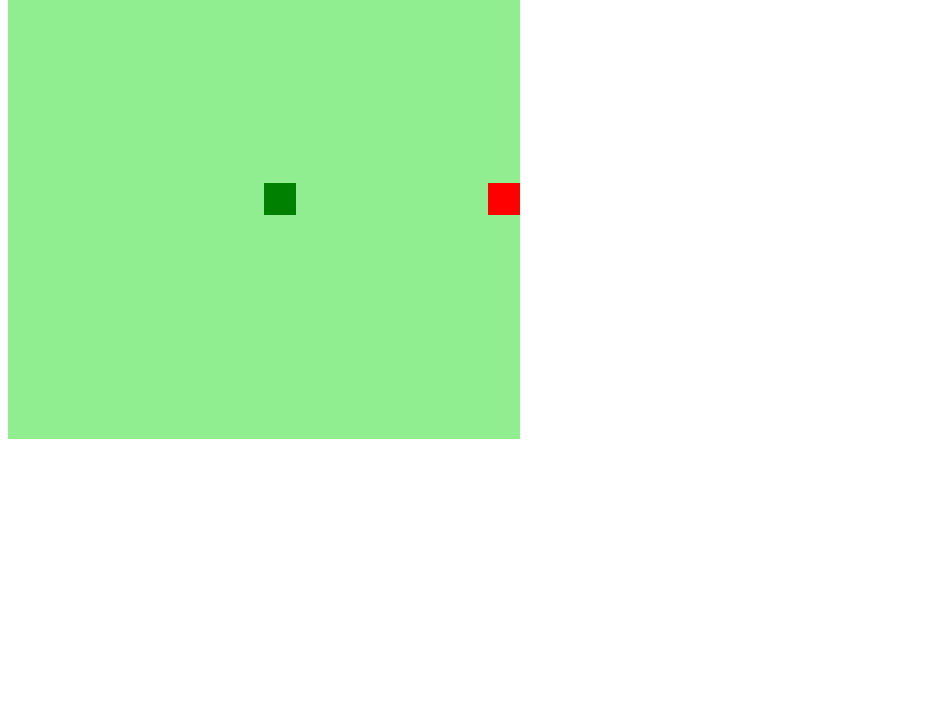
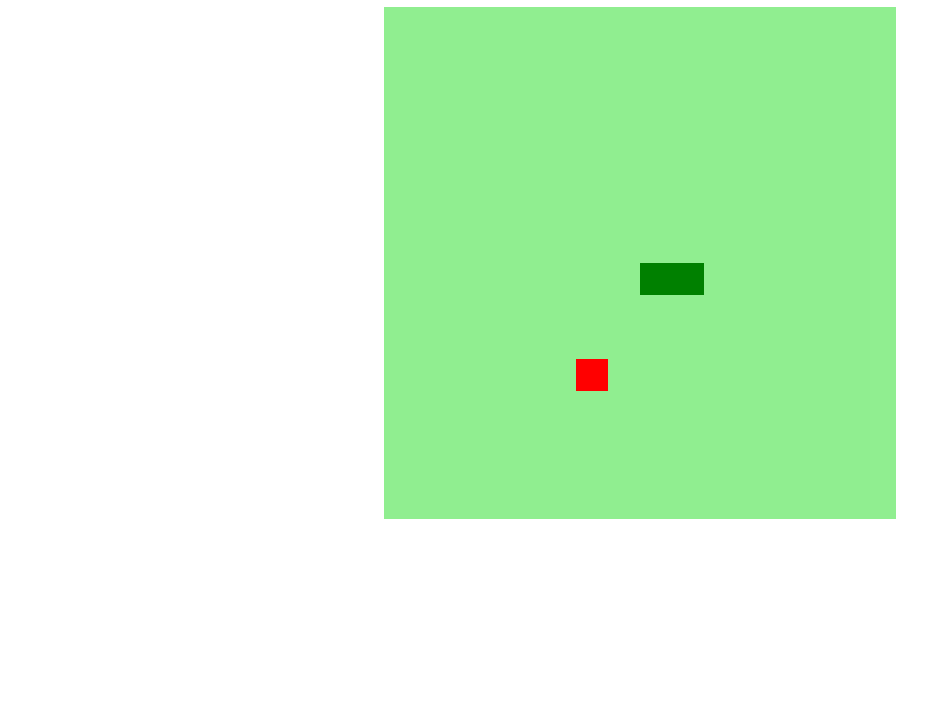
Before and after one commit to fabioml10/snake-game-js, a plain HTML site: page index.html in a window 1280 px wide. Shown: the part 81-800 px from the top of the page, without its empty margins (0-951 px from the left). Drawn offline with Linux system fonts and the light colour scheme.

Commit message:
Styles finished

```diff
--- a/assets/css/style.css
+++ b/assets/css/style.css
@@ -0,0 +1,8 @@
+body {
+  max-height: 100vh;
+  max-width: 100vw;
+  display: flex;
+  flex-direction: column;
+  justify-content: center;
+  align-items: center;
+}
--- a/assets/js/script.js
+++ b/assets/js/script.js
@@ -34,13 +34,13 @@ function drawFood() {
 document.addEventListener('keydown', update)
 
 function update(e) {
-  if(e.keyCode == 37 && direction !== "right"){
+  if (e.keyCode == 37 && direction !== "right") {
     direction = "left"
-  } else if(e.keyCode == 38 && direction !== "down") {
+  } else if (e.keyCode == 38 && direction !== "down") {
     direction = "up"
-  } else if(e.keyCode == 39 && direction !== "left") {
+  } else if (e.keyCode == 39 && direction !== "left") {
     direction = "right"
-  } else if(e.keyCode == 40 && direction !== "up") {
+  } else if (e.keyCode == 40 && direction !== "up") {
     direction = "down"
   }
 }
@@ -49,18 +49,18 @@ function iniciarJogo() {
 
 
 
-  if((snake[0].x > (15 * box) && direction == "right")) {
+  if ((snake[0].x > (15 * box) && direction == "right")) {
     snake[0].x = 0
-  } else if((snake[0].x < 0 && direction == "left")) {
+  } else if ((snake[0].x < 0 && direction == "left")) {
     snake[0].x = 16 * box
-  } else if((snake[0].y > (15 * box) && direction == "down")) {
+  } else if ((snake[0].y > (15 * box) && direction == "down")) {
     snake[0].y = 0
-  } else if((snake[0].y < 0 && direction == "up")) {
+  } else if ((snake[0].y < 0 && direction == "up")) {
     snake[0].y = 16 * box
   }
 
-  for(let i = 0; i < snake.length; i++) {
-    if(snake[0].x == snake[i].x && snake[0].y == snake[i].y){
+  for (let i = 1; i < snake.length; i++) {
+    if (snake[0].x == snake[i].x && snake[0].y == snake[i].y) {
       clearInterval(jogo)
       alert("Game Over :(")
     }
@@ -88,11 +88,11 @@ function iniciarJogo() {
       break
   }
 
-  if(snakeX != food.x || snakeY != food.y) {
+  if (snakeX != food.x || snakeY != food.y) {
     snake.pop()
   } else {
     food.x = Math.floor(Math.random() * 15 + 1) * box
-    food.y =  Math.floor(Math.random() * 15 + 1) * box
+    food.y = Math.floor(Math.random() * 15 + 1) * box
   }
 
   let newHead = {
--- a/index.html
+++ b/index.html
@@ -10,7 +10,7 @@
 </head>
 
 <body>
-
+  <h1>Snake Game</h1>
   <canvas id="snake" width="512" height="512"></canvas>
 
   <script src="./assets/js/script.js"></script>
```
